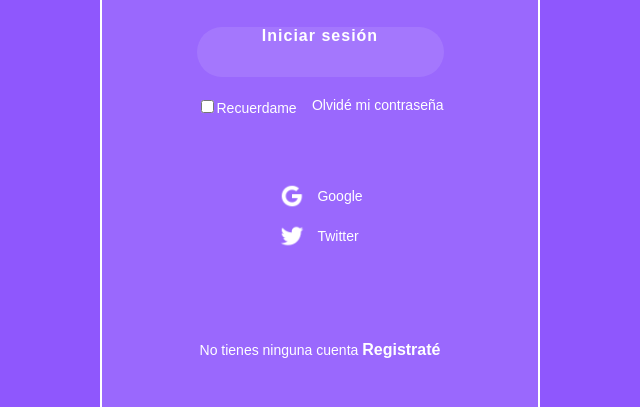
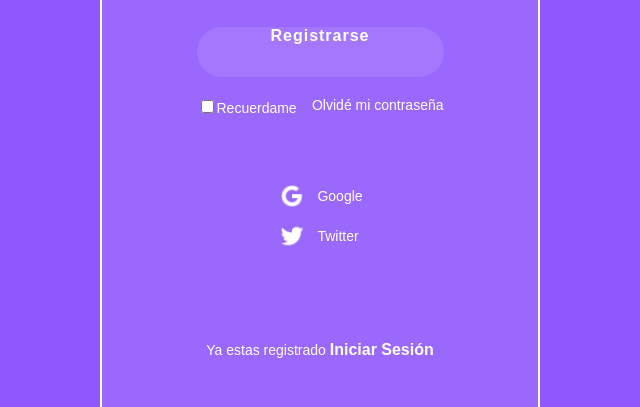
Before and after one commit to ferchuqui/frontdev, a plain HTML site: page registrar.html in a window 1280 px wide. Shown: the part 436-843 px from the top of the page, 320-960 px from the left. Drawn offline with Linux system fonts and the light colour scheme.

Commit message:
Registrar

```diff
--- a/iniciar-sesion.html
+++ b/registrar.html
@@ -4,7 +4,7 @@
     <meta charset="UTF-8" />
     <meta name="viewport" content="width=device-width, initial-scale=1.0" />
     <meta http-equiv="X-UA-Compatible" content="ie=edge" />
-    <title>Iniciar Sesión</title>
+    <title>Registrarse</title>
     <link rel="stylesheet" href="./css/styles.css">
   </head>
 
@@ -35,7 +35,7 @@
         <form class="login__container-form">
           <input class="input" type="text" placeholder="Correo" />
           <input class="input" type="password" placeholder="contraseña" />
-          <buttton class="button">Iniciar sesión</buttton>
+          <buttton class="button">Registrarse</buttton>
           <div class="login__container--remember-me">
             <label>
               <input type="checkbox" name="" id="" value="checkbox" />Recuerdame
@@ -47,7 +47,7 @@
           <div><img src="./images/google-icon.png" alt="Google" />Google</div>
           <div><img src="./images/twitter-icon.png" alt="Twitter" />Twitter</div>
         </section>
-        <p class="login__container-register">No tienes ninguna cuenta <a href="/">Registraté</a></p>
+        <p class="login__container-register">Ya estas registrado <a href="/">Iniciar Sesión</a></p>
       </section>
     </section>
     <footer class="footer">
```
